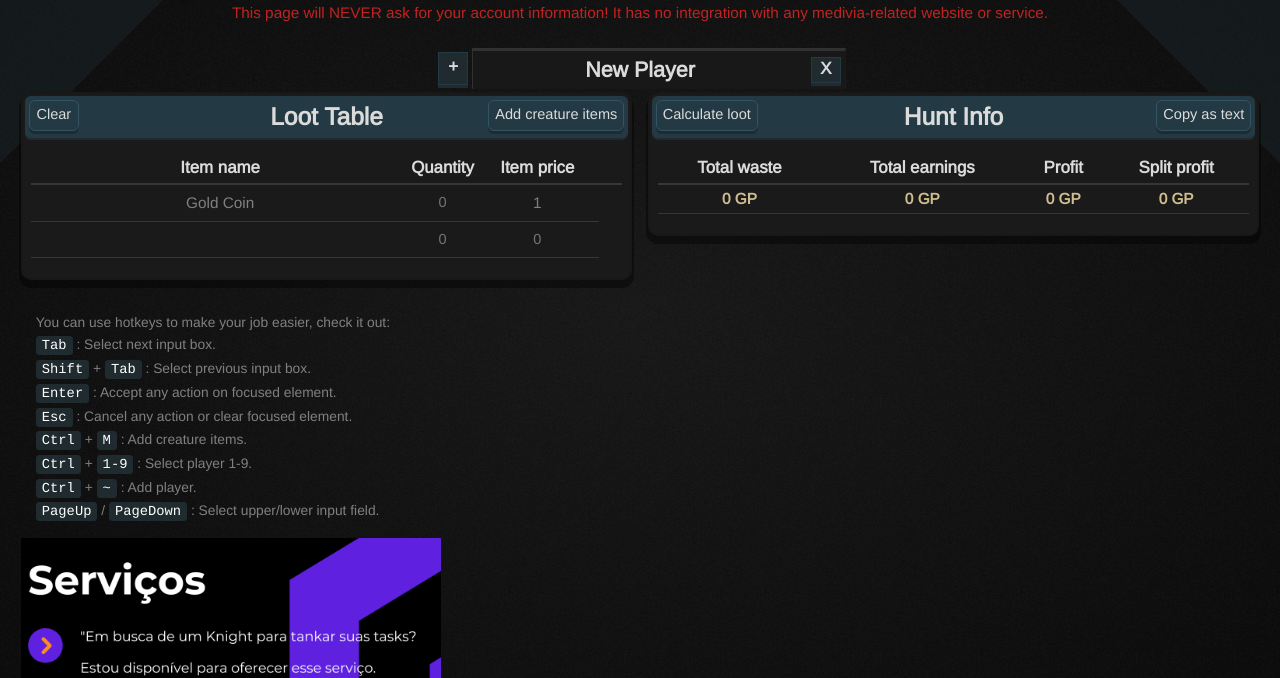
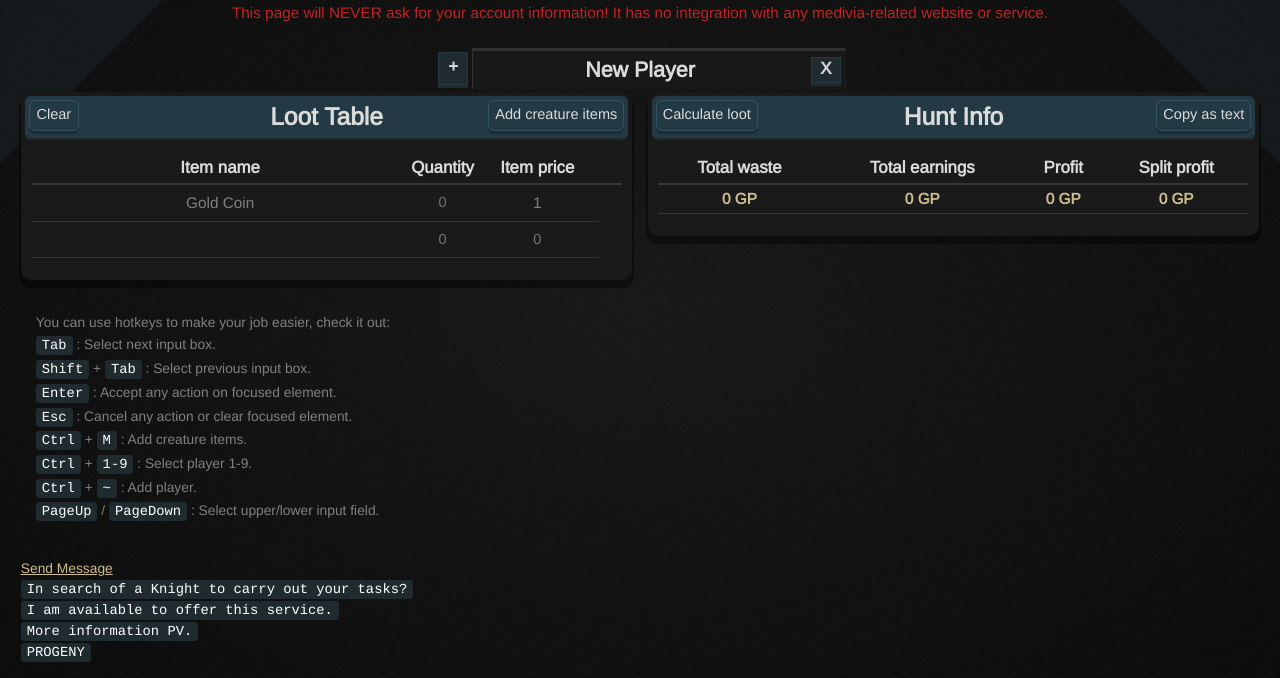
Before and after one commit to davidluiz91/medivialoot, a plain HTML site: page index.html in a window 1280 px wide. Shown: the part 93-771 px from the top of the page. Drawn offline with nearby package versions, Linux system fonts and the light colour scheme.

Commit message:
medivialoot

```diff
--- a/index.html
+++ b/index.html
@@ -172,6 +172,15 @@
             <kbd>Ctrl</kbd> + <kbd>~</kbd> : Add player.<br>
             <kbd>PageUp</kbd> / <kbd>PageDown</kbd> : Select upper/lower input field.<br>
         </p>
+        <br>
+        <a href="https://api.whatsapp.com/send?phone=5582999559923">Send Message</a><br>
+
+        <kbd>In search of a Knight to carry out your tasks?</kbd><br>
+        <kbd>I am available to offer this service.</kbd><br>
+        <kbd>More information PV.</kbd><br>
+        <kbd>PROGENY</kbd><br>
+        <br>
+
         <img src="/imgs/servico.png" width="420" height="420" alt="">
         <!-- <footer class="footer-source"><small>You can check out the source-code of this project at <a href="https://github.com/Dreamshade-1911/dreamloot">Github</a>.</small></footer> -->
     </div>
```
